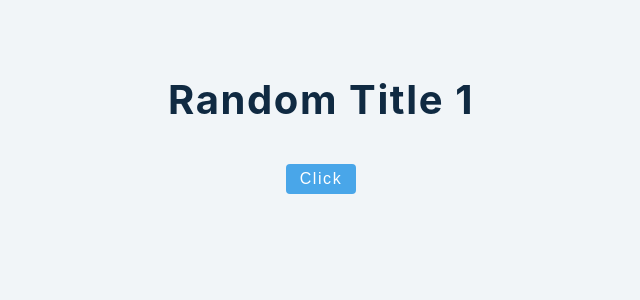
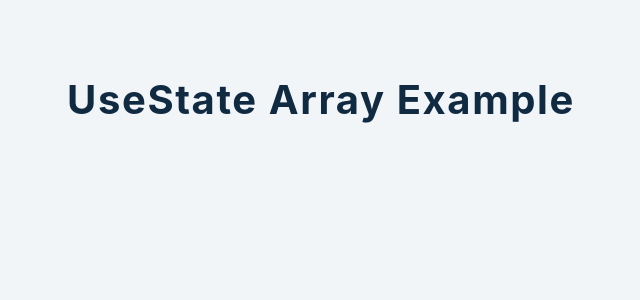
Before and after one commit to MarcoRosselDev/react-advanced-2020, a React (Create React App) app: page / in a window 1280 px wide. Shown: the top 300 px of the page, without its empty margins (319-959 px from the left). Built offline with nearby package versions, Linux system fonts and the light colour scheme.

Commit message:
example 3

```diff
--- a/src/App.js
+++ b/src/App.js
@@ -1,15 +1,9 @@
 import React from "react";
-import Setup from "./tutorial/1-useState/setup/2-useState-basics";
-import Final from "./tutorial/1-useState/final/2-useState-basics";
-import RandomTitle from "./tutorial/paractis/1";
-import RandomThing from "./tutorial/paractis/3";
+import Setup from "./tutorial/1-useState/setup/3-useState-array";
 function App() {
   return (
     <div className="container">
-      {/* <Setup /> */}
-      {/* <RandomTitle /> */}
-      {/* <Final /> */}
-      <RandomThing />
+      <Setup />
     </div>
   );
 }
```
